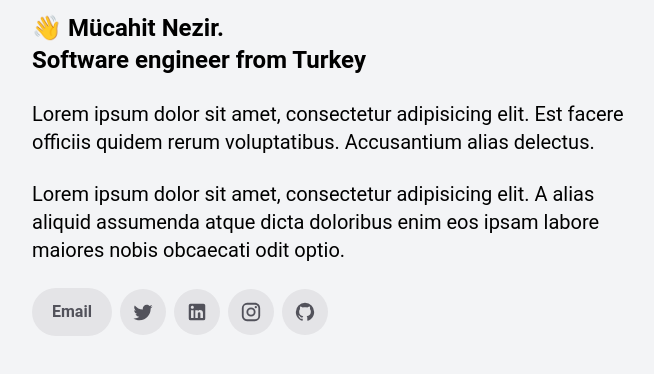
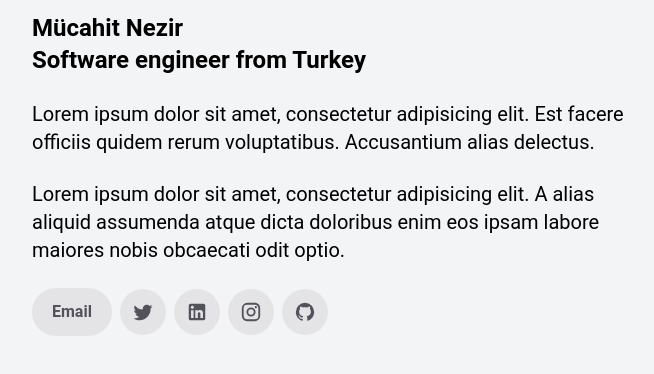
Before and after one commit to mucahitnezir/personal-website, a Next.js app: page / in a window 1280 px wide. Shown: the top 374 px of the page, without its empty margins (304-958 px from the left). Built offline with nearby package versions, Linux system fonts and the light colour scheme.

Commit message:
Update banner title

```diff
--- a/components/banner.js
+++ b/components/banner.js
@@ -3,7 +3,7 @@ function Banner() {
     <div className="content-small">
       <div className="space-y-6">
         <h1 className="text-2xl font-bold">
-          👋 Mücahit Nezir.
+          Mücahit Nezir
           <br />
           Software engineer from Turkey
         </h1>
```
